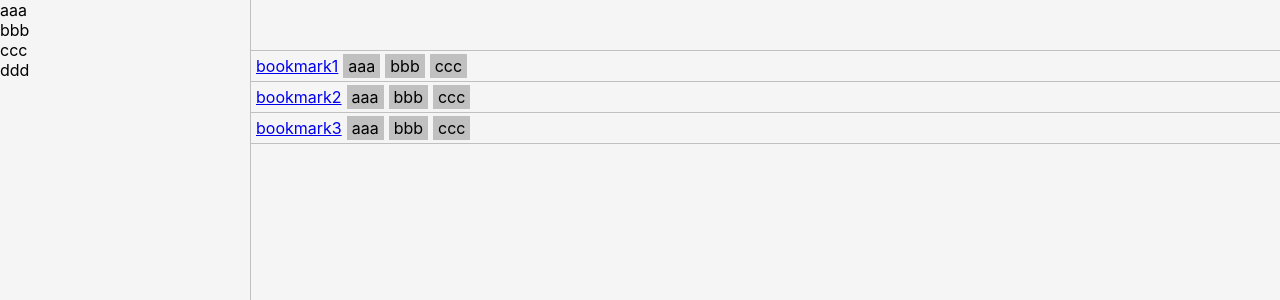
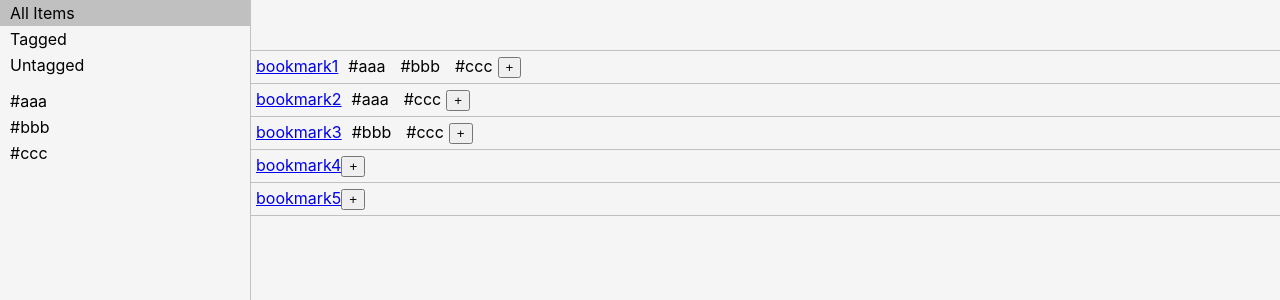
Before and after one commit to domb5041/bookmark-manager, a React (Create React App) app: page / in a window 1280 px wide. Shown: the top 300 px of the page. Built offline with nearby package versions, Linux system fonts and the light colour scheme.

Commit message:
basic tag management

```diff
--- a/src/App.tsx
+++ b/src/App.tsx
@@ -1,6 +1,7 @@
 import React from "react";
 import styled from "styled-components";
 import { useStores } from "./store";
+import { observer } from "mobx-react";
 
 const Container = styled.div`
     display: flex;
@@ -41,29 +42,76 @@ const Bookmark = styled.div`
 `;
 
 const Tag = styled.label`
-    background-color: silver;
     margin-left: 5px;
     padding: 2px 5px;
 `;
 
+const SidebarTag = styled.div<{ active: boolean }>`
+    padding: 3px 10px;
+    cursor: pointer;
+    background-color: ${props => (props.active ? "silver" : "transparent")};
+`;
+
 function App() {
     const { bookmarkStore } = useStores();
+
+    const getBookmarks = () => {
+        switch (bookmarkStore.activeFilter) {
+            case "@all":
+                return bookmarkStore.bookmarks;
+            case "@tagged":
+                return bookmarkStore.bookmarks.filter(b => b.tags.length > 0);
+            case "@untagged":
+                return bookmarkStore.bookmarks.filter(b => b.tags.length === 0);
+            default:
+                return bookmarkStore.bookmarks.filter(b => b.tags.includes(bookmarkStore.activeFilter));
+        }
+    };
+
     return (
         <Container id='app-container'>
             <Sidebar id='sidebar'>
+                <SidebarTag
+                    active={bookmarkStore.activeFilter === "@all"}
+                    onClick={() => bookmarkStore.setActiveFilter("@all")}
+                >
+                    All Items
+                </SidebarTag>
+                <SidebarTag
+                    active={bookmarkStore.activeFilter === "@tagged"}
+                    onClick={() => bookmarkStore.setActiveFilter("@tagged")}
+                >
+                    Tagged
+                </SidebarTag>
+                <SidebarTag
+                    active={bookmarkStore.activeFilter === "@untagged"}
+                    onClick={() => bookmarkStore.setActiveFilter("@untagged")}
+                    style={{ marginBottom: 10 }}
+                >
+                    Untagged
+                </SidebarTag>
                 {bookmarkStore.tags.map((tag, i) => (
-                    <div key={`${i}-${tag}`}>{tag}</div>
+                    <SidebarTag
+                        active={bookmarkStore.activeFilter === tag}
+                        onClick={() => bookmarkStore.setActiveFilter(tag)}
+                        key={`${i}-${tag}`}
+                    >
+                        #{tag}
+                    </SidebarTag>
                 ))}
             </Sidebar>
             <Container2 id='container-right'>
                 <Toolbar id='toolbar' />
                 <Container3 id='bookmarks-container'>
-                    {bookmarkStore.bookmarks.map(bookmark => (
+                    {getBookmarks().map(bookmark => (
                         <Bookmark key={bookmark.id}>
                             <a href={bookmark.url}>{bookmark.name}</a>
                             {bookmark.tags.map((tag, i) => (
-                                <Tag key={`${i}-${tag}`}>{tag}</Tag>
+                                <Tag onClick={() => bookmarkStore.setActiveFilter(tag)} key={`${i}-${tag}`}>
+                                    #{tag}
+                                </Tag>
                             ))}
+                            <button onClick={() => bookmarkStore.addTag(bookmark.id)}>+</button>
                         </Bookmark>
                     ))}
                 </Container3>
@@ -72,4 +120,4 @@ function App() {
     );
 }
 
-export default App;
+export default observer(App);
--- a/src/store/bookmark.store.ts
+++ b/src/store/bookmark.store.ts
@@ -7,11 +7,28 @@ class bookmarkStore {
 
     bookmarks = [
         { id: "1", name: "bookmark1", url: "url", tags: ["aaa", "bbb", "ccc"] },
-        { id: "2", name: "bookmark2", url: "url", tags: ["aaa", "bbb", "ccc"] },
-        { id: "3", name: "bookmark3", url: "url", tags: ["aaa", "bbb", "ccc"] },
+        { id: "2", name: "bookmark2", url: "url", tags: ["aaa", "ccc"] },
+        { id: "3", name: "bookmark3", url: "url", tags: ["bbb", "ccc"] },
+        { id: "4", name: "bookmark4", url: "url", tags: [] },
+        { id: "5", name: "bookmark5", url: "url", tags: [] },
     ];
 
-    tags = ["aaa", "bbb", "ccc", "ddd"];
+    get tags() {
+        const flattenedTags = this.bookmarks.map(b => b.tags).flat();
+        const uniqueTags = [...new Set(flattenedTags)];
+        return uniqueTags;
+    }
+
+    activeFilter = "@all";
+
+    setActiveFilter = (tag: string) => {
+        this.activeFilter = tag;
+    };
+
+    addTag = (id: string) => {
+        const index = this.bookmarks.findIndex(b => b.id === id);
+        this.bookmarks[index].tags.push("newTag");
+    };
 }
 
 export default bookmarkStore;
```
Also changed, not shown: tsconfig.json (+3 -9 lines).
